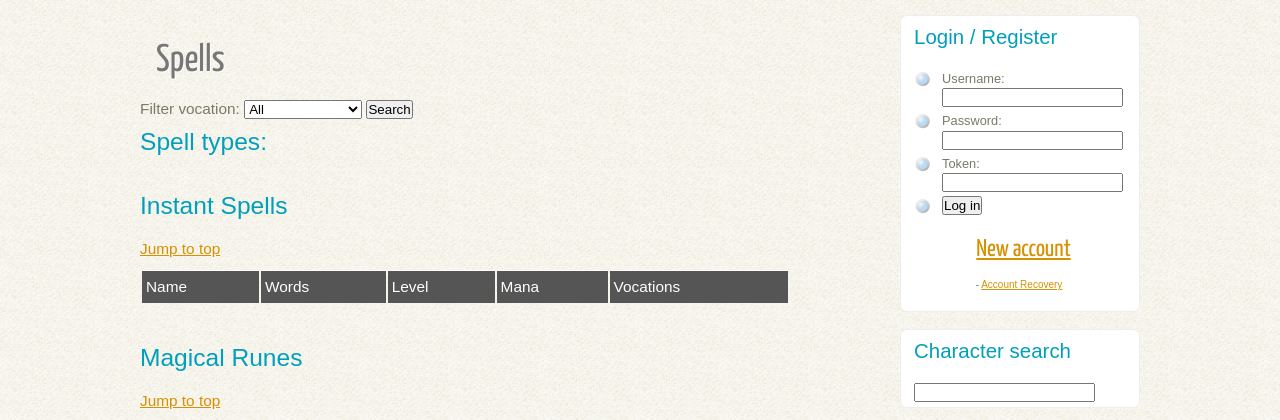
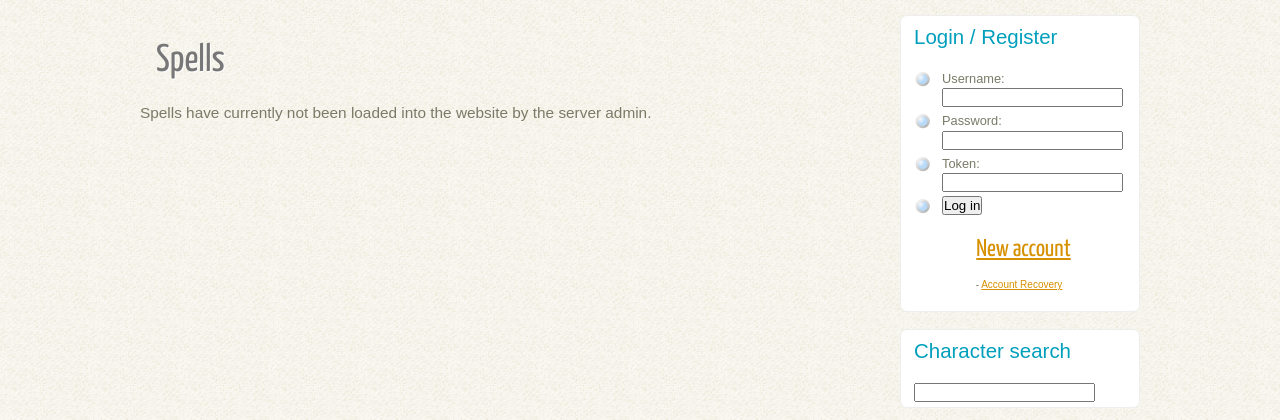
Before and after one commit to Znote/ZnoteAAC, a PHP site: page /spells.php in a window 1280 px wide. Shown: the part 201-621 px from the top of the page. Run offline with PHP 8.4, Linux system fonts and the light colour scheme; tables that the repository leaves empty or names only in its code hold one stand-in row (values such as "Sample post"); data that the repository does not hold is empty; some libraries are stand-ins or nearby versions.

Commit message:
spells page: Fixed errors when spells is not installed by admin.

```diff
--- a/spells.php
+++ b/spells.php
@@ -94,6 +94,7 @@ if (user_logged_in() && is_admin($user_data)) {
 }
 // End loading spell list
 
+if ($spells) {
 	// Preparing data
 	$configVoc = $config['vocations'];
 	$types = array_keys($spells);
@@ -236,6 +237,13 @@ if ($getVoc !== 'all') {
 	</table>
 	<a href="#spells">Jump to top</a>
 	<?php
+} else {
+	?>
+	<h1>Spells</h1>
+	<p>Spells have currently not been loaded into the website by the server admin.</p>
+	<?php
+}
+
 /* Debug tests
 foreach ($spells as $type => $spells) {
 	data_dump($spells, false, "Type: $type");
```
Lines whose indentation alone changed are shown as unchanged.
